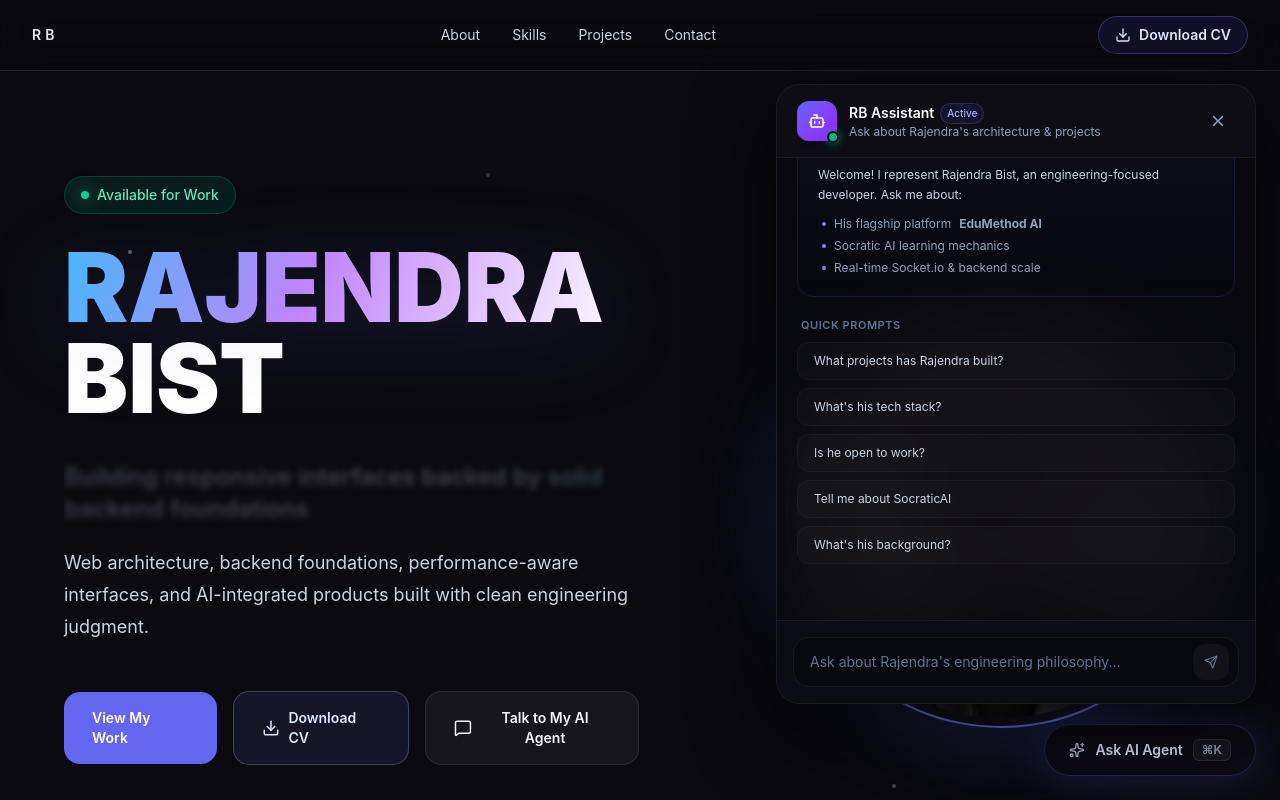
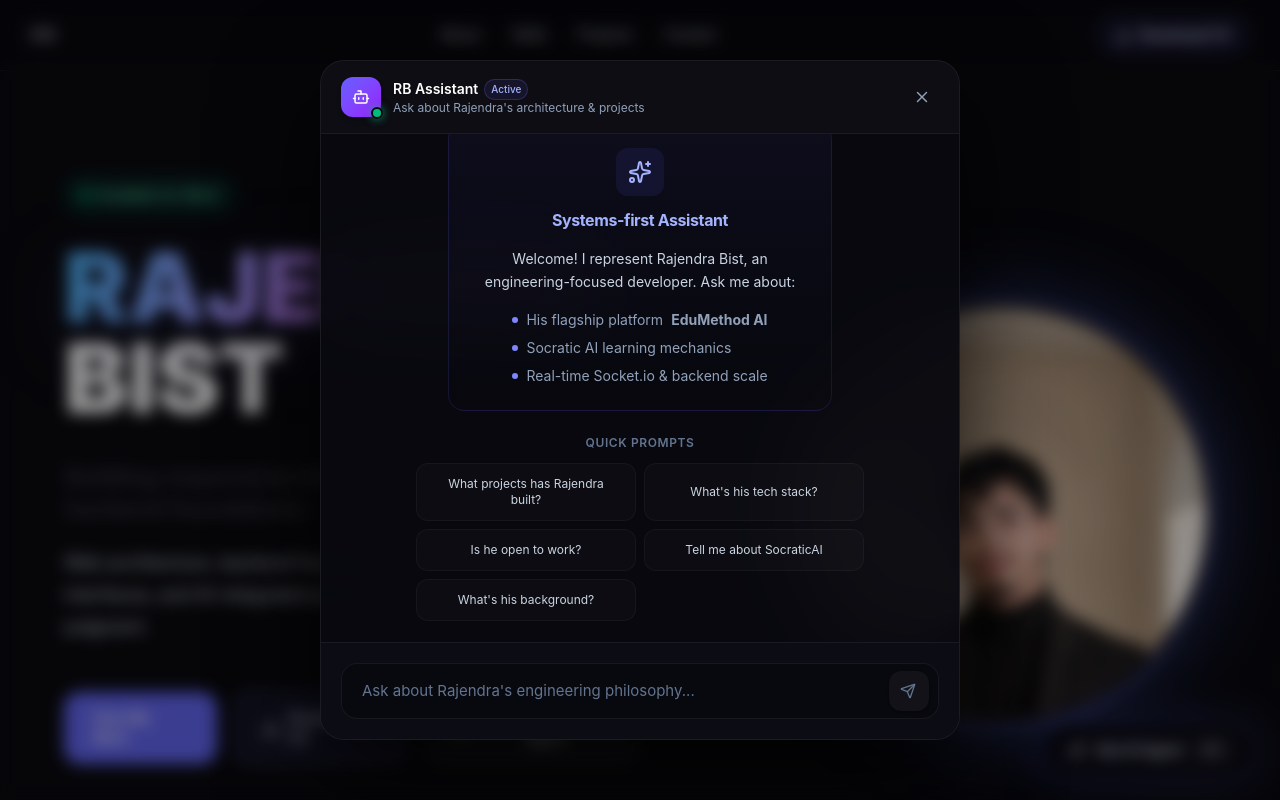
Before and after one commit to rajendrabist07/rajendra-bist, a Next.js app: page / in a window 1280 px wide. Both pictures are taken after a click on the button "Open chat widget". Shown: the top 800 px of the page. Built offline with nearby package versions, Linux system fonts and the light colour scheme.

Commit message:
feat(chat): center chat UI, add cmd+k shortcut, update edumethod AI stack and context

```diff
--- a/components/sections/ChatAgent.tsx
+++ b/components/sections/ChatAgent.tsx
@@ -393,13 +393,25 @@
     await sendMessage(userMsg.content, historyOverride)
   }
 
+  // Global Keyboard shortcut (Cmd+K / Ctrl+K)
+  useEffect(() => {
+    const down = (e: KeyboardEvent) => {
+      if (e.key === 'k' && (e.metaKey || e.ctrlKey)) {
+        e.preventDefault()
+        setIsOpen((open) => !open)
+      }
+    }
+    document.addEventListener('keydown', down)
+    return () => document.removeEventListener('keydown', down)
+  }, [])
+
   return (
     <>
       {/* Floating Ask AI Launch Button */}
       <button
         type="button"
         onClick={() => setIsOpen(true)}
-        className="fixed bottom-6 right-6 z-50 inline-flex items-center gap-2.5 rounded-full border border-indigo-500/30 bg-[#0d0c16]/95 px-6 py-3.5 text-sm font-semibold text-indigo-100 shadow-[0_0_50px_rgba(99,102,241,0.25)] backdrop-blur-xl transition duration-300 hover:border-indigo-400/60 hover:bg-indigo-600 hover:text-white hover:shadow-[0_0_60px_rgba(99,102,241,0.45)] hover:scale-105 active:scale-95 cursor-pointer"
+        className="fixed bottom-6 right-6 z-40 inline-flex items-center gap-2.5 rounded-full border border-indigo-500/30 bg-[#0d0c16]/95 px-6 py-3.5 text-sm font-semibold text-indigo-100 shadow-[0_0_50px_rgba(99,102,241,0.25)] backdrop-blur-xl transition duration-300 hover:border-indigo-400/60 hover:bg-indigo-600 hover:text-white hover:shadow-[0_0_60px_rgba(99,102,241,0.45)] hover:scale-105 active:scale-95 cursor-pointer"
         aria-label="Open chat widget"
       >
         <Sparkles size={16} className="animate-pulse" />
@@ -410,12 +422,22 @@
       {/* Main Chat Dialog */}
       <AnimatePresence>
         {isOpen ? (
+          <div className="fixed inset-0 z-50 pointer-events-none flex items-center justify-center p-4 sm:p-6">
             <motion.div
-            initial={{ opacity: 0, y: 35, scale: 0.95 }}
+              initial={{ opacity: 0 }}
+              animate={{ opacity: 1 }}
+              exit={{ opacity: 0 }}
+              transition={{ duration: 0.2 }}
+              className="absolute inset-0 bg-black/40 backdrop-blur-sm pointer-events-auto cursor-pointer"
+              onClick={() => setIsOpen(false)}
+            />
+
+            <motion.div
+              initial={{ opacity: 0, y: 15, scale: 0.98 }}
               animate={{ opacity: 1, y: 0, scale: 1 }}
-            exit={{ opacity: 0, y: 35, scale: 0.95 }}
-            transition={{ type: 'spring', stiffness: 320, damping: 26 }}
-            className="fixed bottom-24 right-6 z-50 flex h-[620px] max-h-[80vh] w-[480px] max-w-[95vw] flex-col rounded-3xl border border-white/[0.08] bg-[#09090f]/95 shadow-[0_25px_80px_rgba(0,0,0,0.65)] backdrop-blur-2xl overflow-hidden"
+              exit={{ opacity: 0, y: 15, scale: 0.98 }}
+              transition={{ type: 'spring', stiffness: 350, damping: 28 }}
+              className="pointer-events-auto relative flex h-[700px] max-h-[85vh] w-full max-w-[640px] flex-col rounded-3xl border border-white/[0.08] bg-[#09090f]/95 shadow-[0_35px_100px_rgba(0,0,0,0.8)] backdrop-blur-2xl overflow-hidden"
             >
               {/* Header */}
               <div className="flex items-center justify-between border-b border-white/[0.06] bg-white/[0.02] px-5 py-4">
@@ -458,43 +480,43 @@
               {/* Scrollable Messages Panel */}
               <div className="flex-1 overflow-y-auto px-5 py-4 space-y-4 custom-scrollbar">
                 {messages.length === 0 ? (
-                <div className="space-y-5 py-6">
+                  <div className="flex flex-col h-full items-center justify-center text-center space-y-6 py-6 px-4">
                     {/* Empty state welcome card */}
-                  <div className="rounded-2xl border border-indigo-500/15 bg-gradient-to-b from-indigo-500/[0.06] to-transparent p-5">
-                    <div className="flex items-center gap-2.5 text-indigo-300">
-                      <div className="p-1.5 rounded-lg bg-indigo-500/10">
-                        <Sparkles size={15} />
+                    <div className="rounded-2xl border border-indigo-500/15 bg-gradient-to-b from-indigo-500/[0.06] to-transparent p-6 max-w-sm w-full">
+                      <div className="flex flex-col items-center gap-3 text-indigo-300 mb-4">
+                        <div className="p-3 rounded-xl bg-indigo-500/10 inline-flex">
+                          <Sparkles size={24} />
                         </div>
-                      <p className="text-sm font-bold tracking-tight">Systems-first Assistant</p>
+                        <p className="text-base font-bold tracking-tight">Systems-first Assistant</p>
                       </div>
-                    <p className="mt-3 text-xs leading-relaxed text-slate-300">
+                      <p className="text-sm leading-relaxed text-slate-300">
                         Welcome! I represent Rajendra Bist, an engineering-focused developer. Ask me about:
                       </p>
-                    <ul className="mt-3 space-y-1.5 text-xs text-slate-400 pl-1">
+                      <ul className="mt-4 space-y-2 text-sm text-slate-400 inline-block text-left w-fit mx-auto">
                         <li className="flex items-center gap-2">
-                        <span className="h-1 w-1 rounded-full bg-indigo-400" />
+                          <span className="h-1.5 w-1.5 rounded-full bg-indigo-400" />
                           His flagship platform <strong>EduMethod AI</strong>
                         </li>
                         <li className="flex items-center gap-2">
-                        <span className="h-1 w-1 rounded-full bg-indigo-400" />
+                          <span className="h-1.5 w-1.5 rounded-full bg-indigo-400" />
                           Socratic AI learning mechanics
                         </li>
                         <li className="flex items-center gap-2">
-                        <span className="h-1 w-1 rounded-full bg-indigo-400" />
+                          <span className="h-1.5 w-1.5 rounded-full bg-indigo-400" />
                           Real-time Socket.io & backend scale
                         </li>
                       </ul>
                     </div>
 
-                  <div className="space-y-2">
-                    <p className="text-[11px] font-semibold uppercase tracking-wider text-slate-500 px-1">Quick Prompts</p>
-                    <div className="flex flex-col gap-2">
+                    <div className="space-y-3 w-full max-w-md">
+                      <p className="text-xs font-semibold uppercase tracking-wider text-slate-500">Quick Prompts</p>
+                      <div className="grid grid-cols-1 sm:grid-cols-2 gap-2">
                         {QUICK_QUESTIONS.map(question => (
                           <button
                             key={question}
                             type="button"
                             onClick={() => sendMessage(question)}
-                          className="w-full text-left rounded-xl border border-white/[0.04] bg-white/[0.02] px-4 py-2.5 text-xs text-slate-300 transition duration-200 hover:border-indigo-500/30 hover:bg-white/[0.06] hover:text-white cursor-pointer"
+                            className="text-center rounded-xl border border-white/[0.04] bg-white/[0.02] px-4 py-3 text-xs text-slate-300 transition duration-200 hover:border-indigo-500/30 hover:bg-white/[0.06] hover:text-white cursor-pointer"
                           >
                             {question}
                           </button>
@@ -509,28 +531,28 @@
                       className={`flex gap-3 ${message.role === 'user' ? 'justify-end' : 'justify-start'}`}
                     >
                       {message.role !== 'user' && (
-                      <span className="flex h-8 w-8 shrink-0 items-center justify-center rounded-lg bg-indigo-950 border border-indigo-500/20 text-indigo-300 text-xs">
+                        <span className="flex h-8 w-8 shrink-0 items-center justify-center rounded-lg bg-indigo-950 border border-indigo-500/20 text-indigo-300 text-xs mt-1">
                           <Bot size={14} />
                         </span>
                       )}
 
                       <div className="flex flex-col gap-1.5 max-w-[85%]">
                         <div
-                        className={`rounded-2xl px-4 py-3 shadow-md ${
+                          className={`rounded-2xl px-5 py-3.5 shadow-md ${
                             message.role === 'user'
                               ? 'bg-gradient-to-br from-indigo-600 to-indigo-700 text-white rounded-tr-none'
                               : 'bg-white/[0.03] border border-white/[0.05] text-slate-200 rounded-tl-none'
                           }`}
                         >
                           {message.role === 'user' ? (
-                          <p className="whitespace-pre-wrap text-sm leading-relaxed">{message.content}</p>
+                            <p className="whitespace-pre-wrap text-[15px] leading-relaxed">{message.content}</p>
                           ) : (
                             <MarkdownRenderer content={message.content} />
                           )}
 
                           {/* Streaming cursor effect */}
                           {message.role === 'assistant' && message.isStreaming && !message.content && (
-                          <div className="flex items-center gap-1 py-1">
+                            <div className="flex items-center gap-1.5 py-2">
                               <span className="h-1.5 w-1.5 animate-bounce rounded-full bg-slate-400" style={{ animationDelay: '0ms' }} />
                               <span className="h-1.5 w-1.5 animate-bounce rounded-full bg-slate-400" style={{ animationDelay: '150ms' }} />
                               <span className="h-1.5 w-1.5 animate-bounce rounded-full bg-slate-400" style={{ animationDelay: '300ms' }} />
@@ -540,7 +562,7 @@
 
                         {/* Interactive Actions Bar */}
                         {message.role === 'assistant' && !message.isStreaming && message.content && (
-                        <div className="flex items-center gap-4 pl-1 text-slate-500">
+                          <div className="flex items-center gap-4 pl-1 text-slate-500 mt-0.5">
                             {/* Copy Action */}
                             <button
                               type="button"
@@ -606,7 +628,7 @@
                       </div>
 
                       {message.role === 'user' && (
-                      <span className="flex h-8 w-8 shrink-0 items-center justify-center rounded-lg bg-indigo-600/20 border border-indigo-500/10 text-indigo-200 text-xs">
+                        <span className="flex h-8 w-8 shrink-0 items-center justify-center rounded-lg bg-indigo-600/20 border border-indigo-500/10 text-indigo-200 text-xs mt-1">
                           <User size={14} />
                         </span>
                       )}
@@ -618,32 +640,33 @@
 
               {/* Error notifications */}
               {error && (
-              <div className="px-5 py-2 bg-rose-500/10 border-t border-rose-500/20 text-rose-400 text-xs flex items-center justify-between">
+                <div className="px-5 py-3 bg-rose-500/10 border-t border-rose-500/20 text-rose-400 text-sm flex items-center justify-between">
                   <span>{error}</span>
                   <button type="button" onClick={() => setError(null)} className="font-bold underline hover:text-white">Dismiss</button>
                 </div>
               )}
 
               {/* Input Bar Form */}
-            <form onSubmit={handleSubmit} className="border-t border-white/[0.06] bg-[#0c0c14] p-4 flex items-center gap-2">
+              <form onSubmit={handleSubmit} className="border-t border-white/[0.06] bg-[#0c0c14] p-4 sm:p-5 flex items-center gap-3">
                 <div className="relative flex-1 flex items-center">
                   <input
                     value={inputValue}
                     onChange={event => setInputValue(event.target.value)}
                     placeholder="Ask about Rajendra's engineering philosophy..."
-                  className="w-full rounded-2xl border border-white/[0.06] bg-[#07070c]/60 py-3.5 pl-4 pr-12 text-sm text-slate-100 placeholder-slate-500 outline-none transition focus:border-indigo-500/40 focus:bg-[#07070c]/90 focus:ring-1 focus:ring-indigo-500/20 disabled:opacity-50"
+                    className="w-full rounded-2xl border border-white/[0.06] bg-[#07070c]/60 py-4 pl-5 pr-14 text-[15px] text-slate-100 placeholder-slate-500 outline-none transition focus:border-indigo-500/40 focus:bg-[#07070c]/90 focus:ring-1 focus:ring-indigo-500/20 disabled:opacity-50"
                     disabled={isLoading}
                   />
                   <button
                     type="submit"
                     disabled={isLoading || !inputValue.trim()}
-                  className="absolute right-2.5 inline-flex h-9 w-9 items-center justify-center rounded-xl bg-indigo-600 text-white transition hover:bg-indigo-500 disabled:cursor-not-allowed disabled:bg-white/[0.04] disabled:text-slate-500"
+                    className="absolute right-2.5 inline-flex h-10 w-10 items-center justify-center rounded-xl bg-indigo-600 text-white transition hover:bg-indigo-500 hover:scale-105 active:scale-95 disabled:hover:scale-100 disabled:cursor-not-allowed disabled:bg-white/[0.04] disabled:text-slate-500 shadow-sm"
                   >
-                  <Send size={14} />
+                    <Send size={16} className="-ml-0.5" />
                   </button>
                 </div>
               </form>
             </motion.div>
+          </div>
         ) : null}
       </AnimatePresence>
     </>
--- a/lib/portfolio-context.ts
+++ b/lib/portfolio-context.ts
@@ -57,13 +57,15 @@
 ========================
 
 ### 1. EduMethod AI (FLAGSHIP PROJECT)
-- **Problem**: Static text materials don't adapt to student recall retention curves.
-- **Goal**: Auto-generate active-recall paths and adaptive tests.
-- **Stack**: Next.js, TypeScript, Tailwind, Clerk, Supabase (pgvector), Groq, Gemini API.
+- **Problem**: Static text materials don't adapt to student recall retention curves, and unstructured data (PDFs/Photos) are hard to parse.
+- **Goal**: Auto-generate active-recall paths, adaptive tests, and spaced repetition from unstructured data.
+- **Architecture & Stack**: Next.js 16 (App Router), React 19, Tailwind CSS v4, Clerk Auth, Supabase (PostgreSQL + pgvector), Upstash Redis, Groq Model Router, Gemini 2.5 Flash API.
 - **Engineering Decisions**:
-  * Chose **Supabase + pgvector** over Pinecone to keep semantic chunks inside the transactional PostgreSQL database, lowering operational cost and lookup latency.
-  * Integrated **Groq API** for sub-second text generations (like quiz answers) to keep UX fast, while utilizing **Gemini API** for robust vision/OCR scans.
-- **Challenges**: Extracting text from multi-column pages. Solved by instructing the vision model to linearize the layout page-by-page before producing JSON.
+  * **Resilient AI Gateway**: Built a middleware gateway that attempts Google Gemini 2.5 Flash as the primary model. On quota limit or failure, it auto-routes to Groq Model Router (Qwen 2.5 72B / Llama 3) for zero-downtime inference.
+  * **RAG Pipeline & pgvector**: Chose Supabase with pgvector over external vector DBs (like Pinecone) to keep semantic chunks inside the transactional PostgreSQL database. This lowers operational cost, reduces network hops, and keeps user sessions tightly coupled with their vector embeddings.
+  * **Feynman Evaluator & SM-2 Algorithm**: Implemented a custom Feynman technique evaluator to grade conceptual answers, backed by a modified SuperMemo-2 (SM-2) spaced repetition algorithm that schedules review intervals dynamically.
+  * **Vision & OCR**: Utilized Gemini API for robust multi-modal vision extraction to linearize multi-column PDF/photo layouts into clean JSON payloads.
+  * **State & Caching**: Used Upstash Redis for aggressive rate limiting and caching frequent AI responses to reduce token costs and improve TTFB (Time To First Byte).
 
 ### 2. SocraticAI
 - **Problem**: Standard AI bots spoon-feed answers, creating passive reliance.
--- a/lib/portfolio-data.ts
+++ b/lib/portfolio-data.ts
@@ -54,7 +54,7 @@
     title: 'EduMethod AI',
     status: 'Live' as const,
     description: 'AI-powered learning methodology platform that converts any book photo or syllabus text into a personalized 7-day learning path, spaced repetition schedule, adaptive quizzes, and a conversational AI doubt-solving coach.',
-    stack: ['Next.js', 'TypeScript', 'Tailwind CSS', 'Clerk', 'Supabase', 'Groq API', 'Gemini API'],
+    stack: ['Next.js 16', 'React 19', 'TypeScript', 'Tailwind CSS v4', 'Clerk Auth', 'Supabase (pgvector)', 'Upstash Redis', 'Groq Model Router', 'Gemini 2.5 Flash API'],
     imageUrl: '/images/edumethod-ai.svg',
     liveUrl: 'https://edumethod-ai.vercel.app',
     githubUrl: 'https://github.com/rajendrabist07/edumethod-ai',
```
Lines whose indentation alone changed are shown as unchanged.
